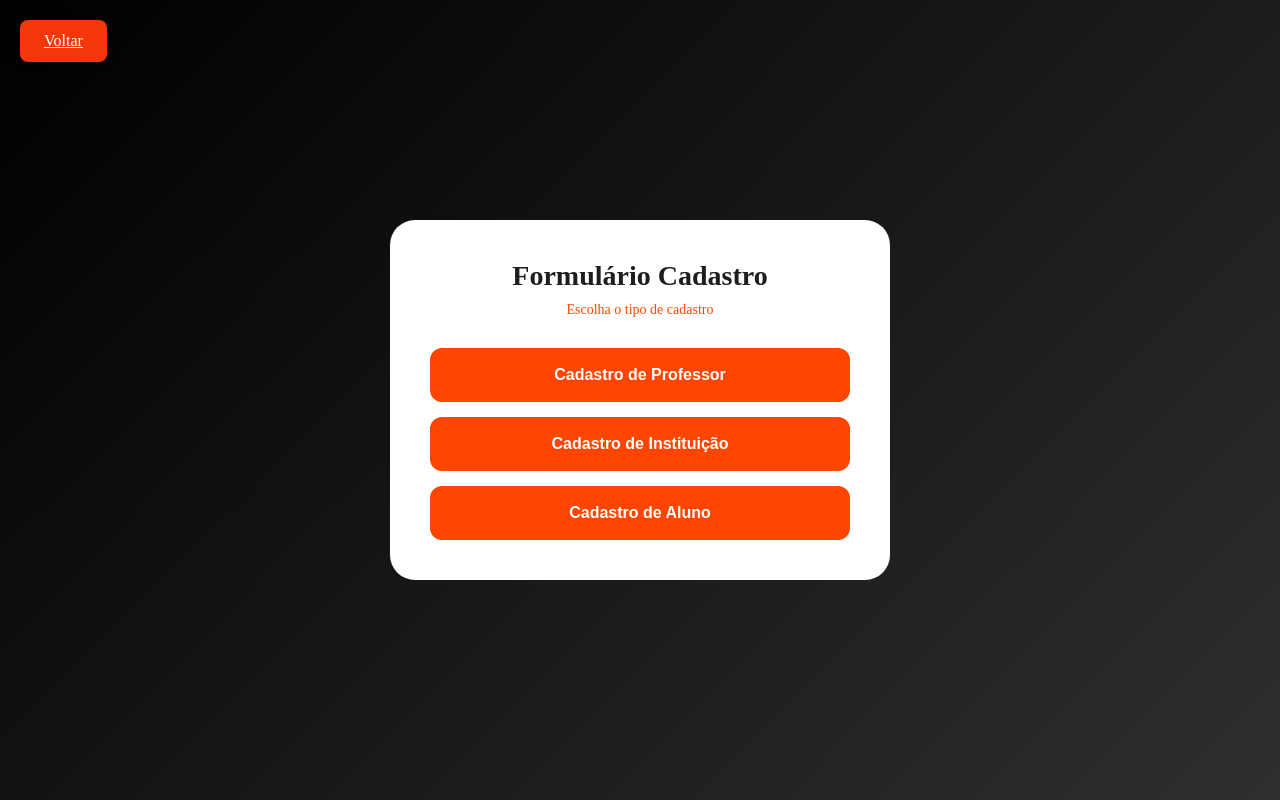
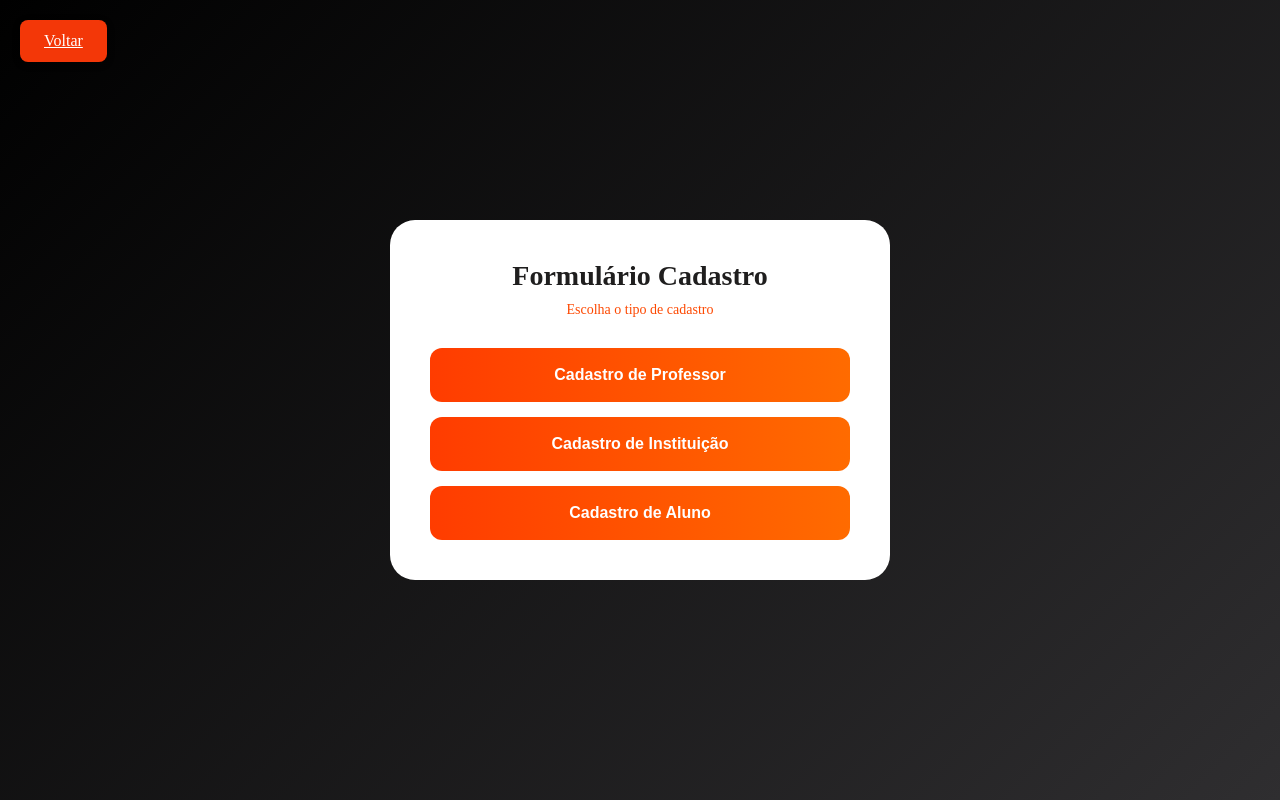
Before and after one commit to 1nshock/ProjetoAprendeMais, a plain HTML site: page Cadastro.html in a window 1280 px wide. Drawn offline with Linux system fonts and the light colour scheme.

Commit message:
correct colors

```diff
--- a/css/cadastro.css
+++ b/css/cadastro.css
@@ -59,15 +59,18 @@
     }
 
     .btn-professor {
-        background: orangered
+        background: linear-gradient(to right, #ff3c00, #ff6b00);
+  border: none;
     }
 
     .btn-instituicao {
-        background: orangered
+        background: linear-gradient(to right, #ff3c00, #ff6b00);
+  border: none;
     }
 
     .btn-aluno {
-        background: orangered
+       background: linear-gradient(to right, #ff3c00, #ff6b00);
+  border: none;
     }
 
     .form-container {
```
Also changed, not shown: index.html (+1 -1 lines).
